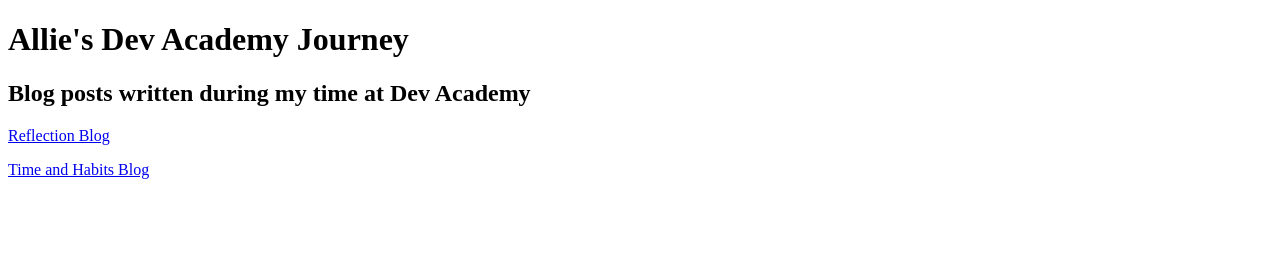
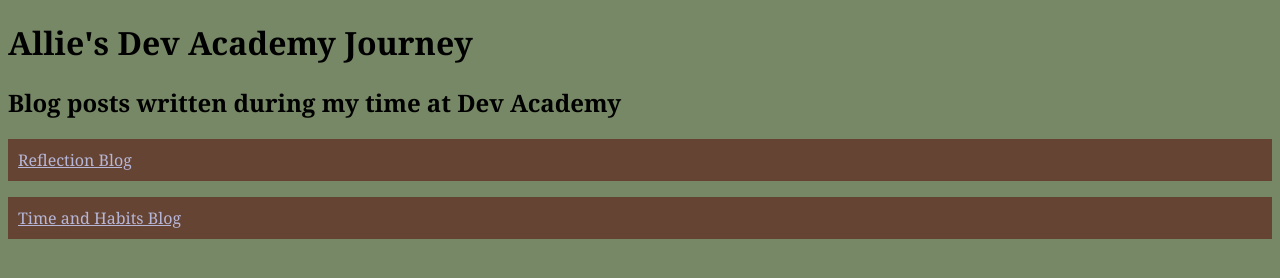
Before and after one commit to alliewebb/alliewebb.github.io, a plain HTML site: page index.html in a window 1280 px wide. Drawn offline with Linux system fonts and the light colour scheme.

Commit message:
CSS styling for blog

```diff
--- a/index.html
+++ b/index.html
@@ -4,7 +4,7 @@
   <head>
     <title>Allie's Dev Academy Journey </title>
     <meta charset="UTF-8">
-    <link href="your-stylesheet-link-here.css" rel="stylesheet" type="text/css">
+    <link href="styles/main.css" rel="stylesheet" type="text/css">
   </head>
 
   <body>
@@ -12,13 +12,13 @@
     <h2>Blog posts written during my time at Dev Academy</h2>
 
     <p>
-      <a href="alliewebb.github.io/blog/c1-reflection-blog.html">
+      <a href="blog/c1-reflection-blog.html">
       Reflection Blog
     </a>
     </p>
 
     <p>
-        <a href="alliewebb.github.io/blog/c1-time-and-habits-blog.html">
+        <a href="blog/c1-time-and-habits-blog.html">
         Time and Habits Blog
       </a>
       </p>
--- /dev/null
+++ b/styles/main.css
@@ -0,0 +1,17 @@
+body {
+    background:#786;
+    font-family: Cambria, Cochin, Georgia, Times, 'Times New Roman', serif;
+}
+h1, h2, p, li {
+    color: black;
+}
+
+a {
+    color: rgb(182, 182, 216)
+}
+
+p {
+    background: #643;
+    color: black;
+    padding: 10px;
+}
```
Also changed, not shown: blog/c1-reflection-blog.html (+1 -1 lines), blog/c1-time-and-habits-blog.html (+1 -1 lines).
